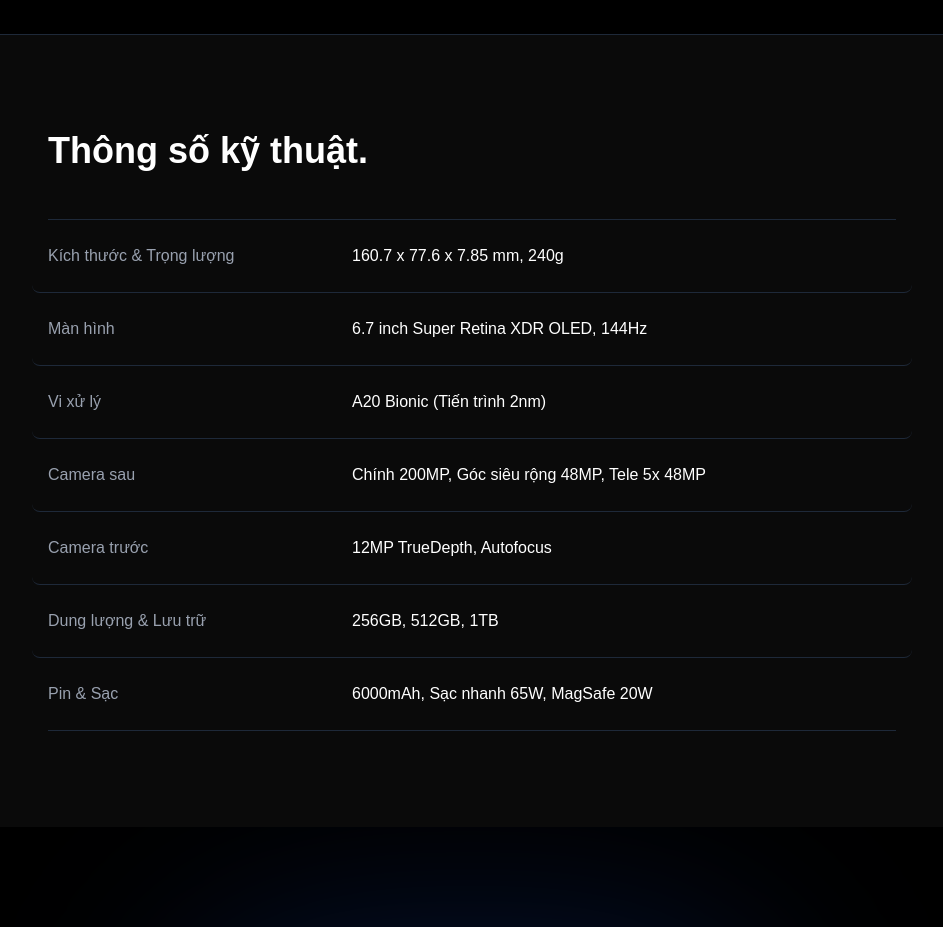
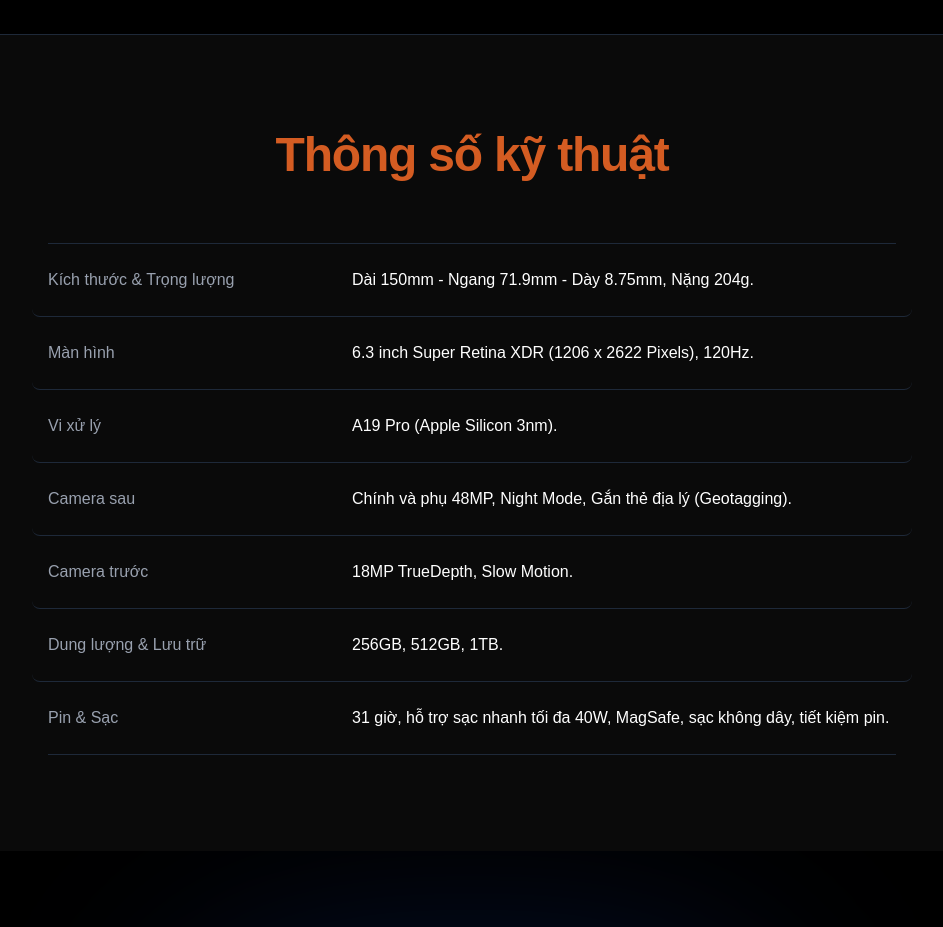
Before and after one commit to RenoJson/Landing-page, a Next.js app in the folder LandingPage/: page / in a window 1280 px wide. Shown: the part 1520-2447 px from the top of the page, without its empty margins (168-1111 px from the left). Built offline with nearby package versions, Linux system fonts and the light colour scheme.

Commit message:
hoàn thiện SpecsSection

```diff
--- a/LandingPage/app/SpecsSection.jsx
+++ b/LandingPage/app/SpecsSection.jsx
@@ -2,19 +2,19 @@
 
 export default function SpecsSection() {
   const specs = [
-    { label: 'Kích thước & Trọng lượng', value: '160.7 x 77.6 x 7.85 mm, 240g' },
-    { label: 'Màn hình', value: '6.7 inch Super Retina XDR OLED, 144Hz' },
-    { label: 'Vi xử lý', value: 'A20 Bionic (Tiến trình 2nm)' },
-    { label: 'Camera sau', value: 'Chính 200MP, Góc siêu rộng 48MP, Tele 5x 48MP' },
-    { label: 'Camera trước', value: '12MP TrueDepth, Autofocus' },
-    { label: 'Dung lượng & Lưu trữ', value: '256GB, 512GB, 1TB' },
-    { label: 'Pin & Sạc', value: '6000mAh, Sạc nhanh 65W, MagSafe 20W' },
+    { label: 'Kích thước & Trọng lượng', value: 'Dài 150mm - Ngang 71.9mm - Dày 8.75mm, Nặng 204g.' },
+    { label: 'Màn hình', value: '6.3 inch Super Retina XDR (1206 x 2622 Pixels), 120Hz.' },
+    { label: 'Vi xử lý', value: 'A19 Pro (Apple Silicon 3nm).' },
+    { label: 'Camera sau', value: 'Chính và phụ 48MP, Night Mode, Gắn thẻ địa lý (Geotagging).' },
+    { label: 'Camera trước', value: '18MP TrueDepth, Slow Motion.' },
+    { label: 'Dung lượng & Lưu trữ', value: '256GB, 512GB, 1TB.' },
+    { label: 'Pin & Sạc', value: '31 giờ, hỗ trợ sạc nhanh tối đa 40W, MagSafe, sạc không dây, tiết kiệm pin.' },
   ];
 
   return (
     <section className="py-24 bg-[#0a0a0a] text-white w-full border-t border-gray-800">
       <div className="max-w-4xl mx-auto px-6">
-        <h2 className="text-3xl md:text-4xl font-bold mb-12">Thông số kỹ thuật.</h2>
+        <h2 className="text-4xl md:text-5xl font-bold text-center mb-16 tracking-tight"><span className="text-[#D45C22]">Thông số kỹ thuật</span></h2>
 
         <ul className="divide-y divide-gray-800 border-t border-b border-gray-800">
           {specs.map((spec, index) => (
```
